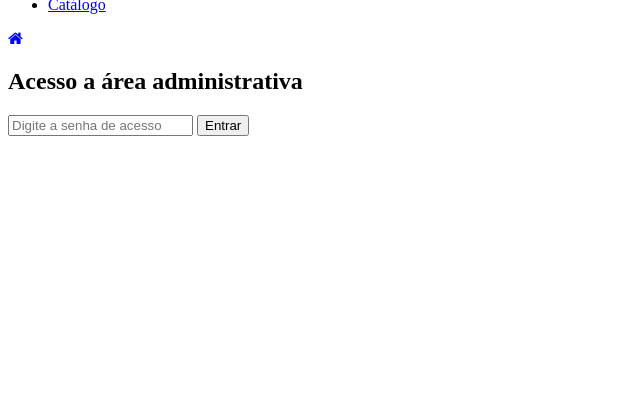
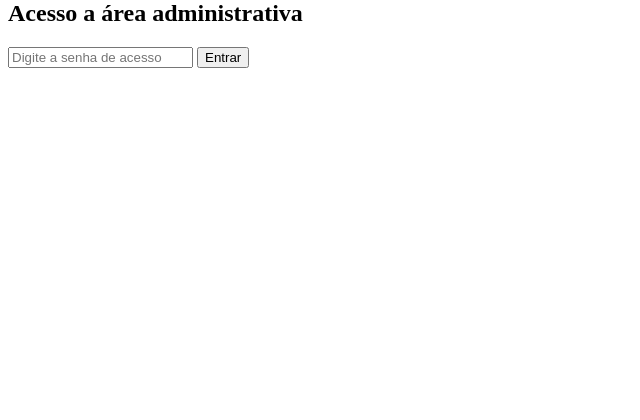
Before and after one commit to SteffanySympson/PROJETO-FINAL---CATALOGO, a Flask app: page /login in a window 1280 px wide. Shown: the part 332-752 px from the top of the page, without its empty margins (0-640 px from the left). Run offline with Flask 2, Linux system fonts and the light colour scheme.

Commit message:
ajustes de navbar

```diff
--- a/templates/index.html
+++ b/templates/index.html
@@ -43,7 +43,7 @@
 		</nav>
 
 		<section id="catalogo2">
-			<h3>Catálogo</h3>
+			<!-- <h3>Catálogo</h3> -->
 
 		</section>
 
--- a/templates/login.html
+++ b/templates/login.html
@@ -19,17 +19,17 @@
         <div class="line2"></div>
         <div class="line3"></div>
     </div>
-    <ul class="nav-list">
+    <!-- <ul class="nav-list">
         <li><a href="/catalogo">Catálogo</a></li>
-    </ul>
+    </ul> -->
 </nav>
 
 
 <section id=login-box>
     <form action='/auth' method="POST">
-        <a href="/#index">
+        <!-- <a href="/#index">
             <i class="fa fa-home" aria-hidden="true"></i>
-        </a>
+        </a> -->
 
 
         <h1>Acesso a área administrativa</h1>
```
Also changed, not shown: filmes.sqlite3.
